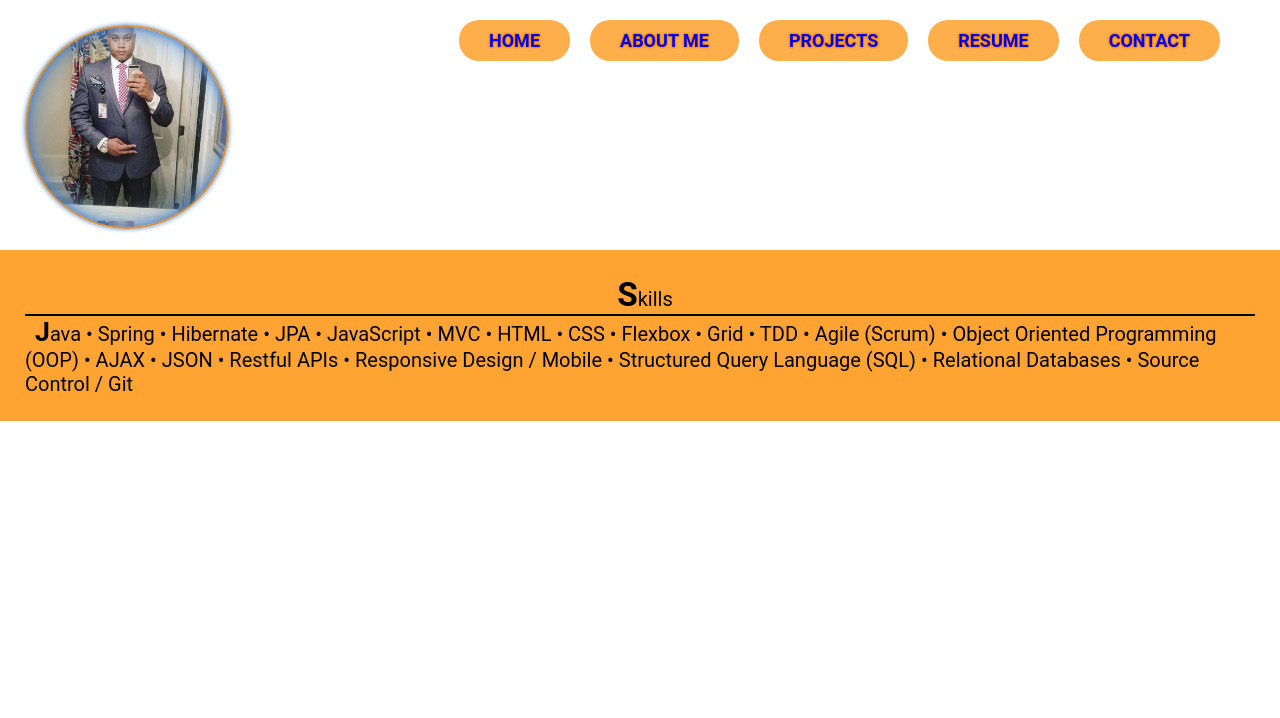
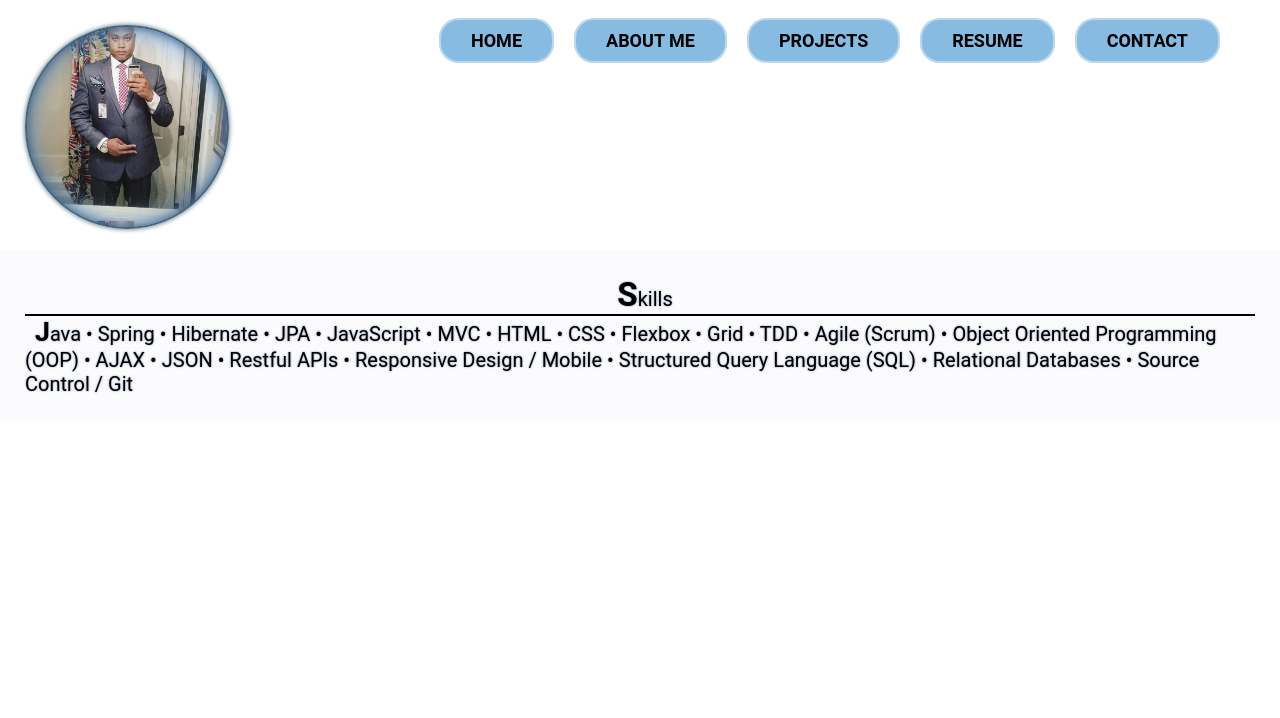
Before and after one commit to lhumphries1/LT-Portfolio, a plain HTML site: page skills.html in a window 1280 px wide. Shown: the top 718 px of the page. Drawn offline with Linux system fonts and the light colour scheme.

Commit message:
6-25-2020 color change and &copy added to footer

```diff
--- a/style.css
+++ b/style.css
@@ -20,19 +20,20 @@ body {
   height: 200px;
   border-radius: 50%;
   margin: 25px;
-  box-shadow: 0 0 5px #2a83f9, 0 0 10px #2a83f9 inset, 0 0 30px #2a83f9 inset;
+  box-shadow: 0 0 5px  rgb(50, 104, 145), 0 0 10px  rgb(50, 104, 145) inset, 0 0 30px #2a83f9 inset;
   filter: grayscale(0.4);
   position: absolute;
-  border: 2px solid darkorange;
+  border: 2px solid  rgb(50, 104, 145);
 }
 
 .about-main,
 .contact-main {
-  background-color: rgba(255, 140, 0, 0.8);
+  background-color:  rgba(250, 250, 253, 0.74);
   padding: 25px;
   font-family: "Roboto", "Lucida Sans Regular", sans-serif;
   font-size: 15pt;
   text-indent: 10px;
+  text-shadow: 0 0 2px rgb(98, 116, 151);
 }
 main {
   margin-top: 250px;
@@ -122,23 +123,22 @@ hr {
 }
 
 .btn {
-  border: 1px solid (black);
+  border: 2px solid rgba(250, 250, 253, 0.432);
   padding: 10px 30px;
-  color: (black);
+  color: black;
   text-decoration: none;
   margin: 10px;
   font-size: 18px;
   text-transform: uppercase;
-  background-color: rgba(255, 140, 0, 0.7);
+  background-color: rgba(84, 158, 214, 0.7);
   font-family: "Roboto", "Lucida Sans Regular", sans-serif;
-  text-shadow: 0 0 2px darkorange, 0 0 2px darkorange, 0 0 2px darkorange,
-    0 0 2px darkorange, 0 0 2px darkorange, 0 0 2px darkorange;
+  text-shadow: 0 0 2px  white, 0 0 2px w;
   font-weight: bold;
   border-radius: 20px;
 }
 
 .btn:hover {
-  background-color: darkorange;
+  background-color:  rgba(255, 255, 255, 0.795);
   transition: all 0.5s linear;
 }
 .footer {
```
Also changed, not shown: index.html (+1 -1 lines).
